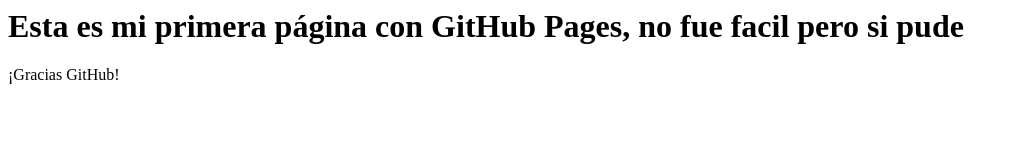
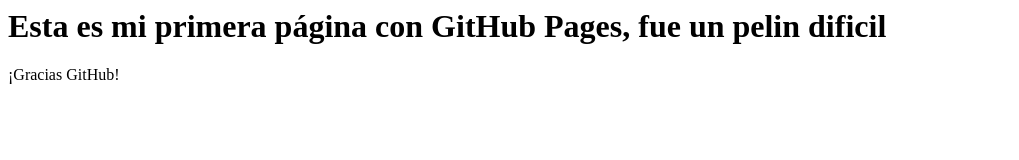
Before and after one commit to Mtto2024/Repoprime, a plain HTML site: page index.html in a window 1280 px wide. Shown: the whole page, without its empty margins (0-1019 px from the left). Drawn offline with Linux system fonts and the light colour scheme.

Commit message:
Update index.html
cambio 1

```diff
--- a/index.html
+++ b/index.html
@@ -1,4 +1,4 @@
 <html>
-<h1> Esta es mi primera página con GitHub Pages, no fue facil pero si pude </h1>
+<h1> Esta es mi primera página con GitHub Pages, fue un pelin dificil </h1>
 <p>¡Gracias GitHub!</p>
 </html>
```
